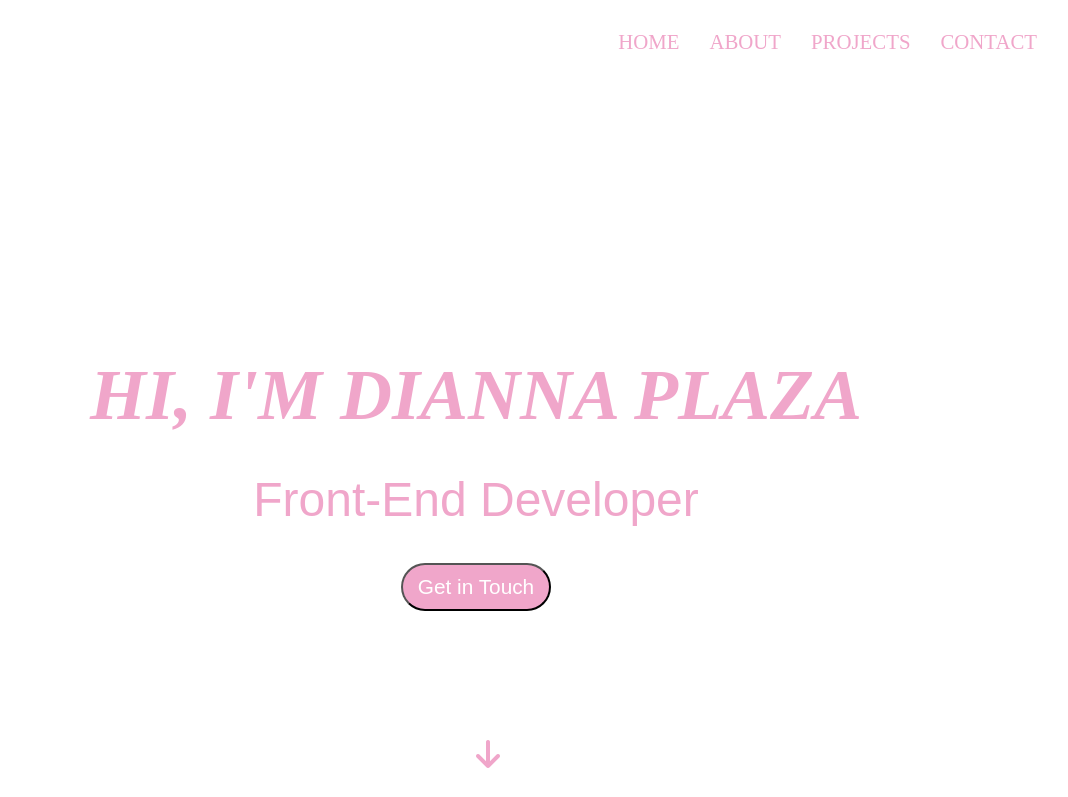
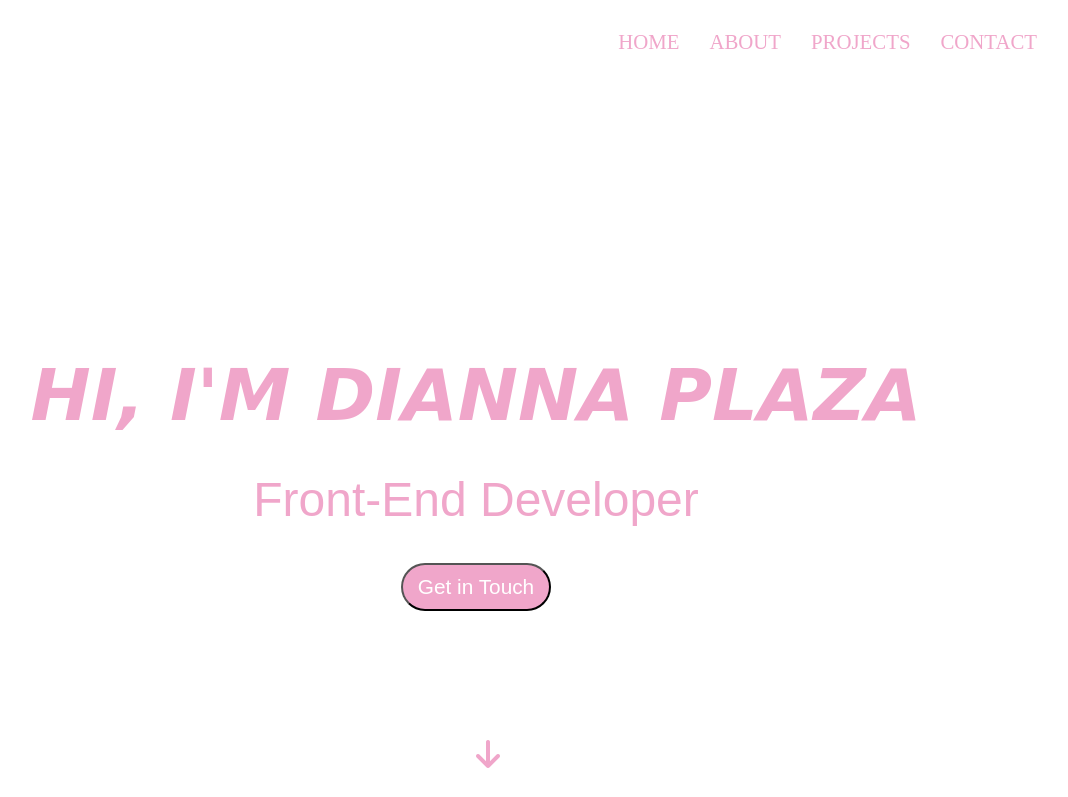
Before and after one commit to DiannaPlaza/portfolio, a plain HTML site: page index.html in a window 1280 px wide. Shown: the top 797 px of the page, without its empty margins (164-1232 px from the left). Drawn offline with nearby package versions, Linux system fonts and the light colour scheme.

Commit message:
final commit

```diff
--- a/scripts.js
+++ b/scripts.js
@@ -7,4 +7,5 @@ hamburger.addEventListener('click', () => {
     navUl.classList.toggle('show')
 })
 
+// clear form
 document.getElementById("form").reset();
--- a/styles/sass/partials/_projects.scss
+++ b/styles/sass/partials/_projects.scss
@@ -2,6 +2,7 @@
     background-color: $background;
     margin-top: 50px;
 }
+
 .allProjects{
     display: flex;
         .projectPhoto{
--- a/styles/sass/partials/_typography.scss
+++ b/styles/sass/partials/_typography.scss
@@ -1,10 +1,12 @@
 @font-face{
-    font-family: 'Lora', serif;
-    src: url("https://fonts.googleapis.com/css2?family=Lora:ital,wght@1,500&display=swap");
-    font-weight: 500;
+    font-family: 'Lobster Two', cursive;
+    src: url("https://fonts.googleapis.com/css2?family=Lobster+Two:ital@1&display=swap");
+    font-weight: 400;
+    font-style: italic;
 
 
 }
+
 
 @font-face{
     font-family: 'Quicksand', sans-serif;
@@ -30,6 +32,7 @@ h2{
     padding: 30px;
     font-size: 2.2rem;
     color: $primary;
+    font-family: 'Lobster Two', cursive;
 }
 
 h3{
--- a/styles/sass/partials/_variables.scss
+++ b/styles/sass/partials/_variables.scss
@@ -1,5 +1,5 @@
 // site fonts
-$headingFont: 'Lora', serif;
+$headingFont: 'Lobster Two', cursive;
 $bodyFont: 'Quicksand', sans-serif;
 
 // root element font-size 125%
```
Also changed, not shown: styles/styles.css.
